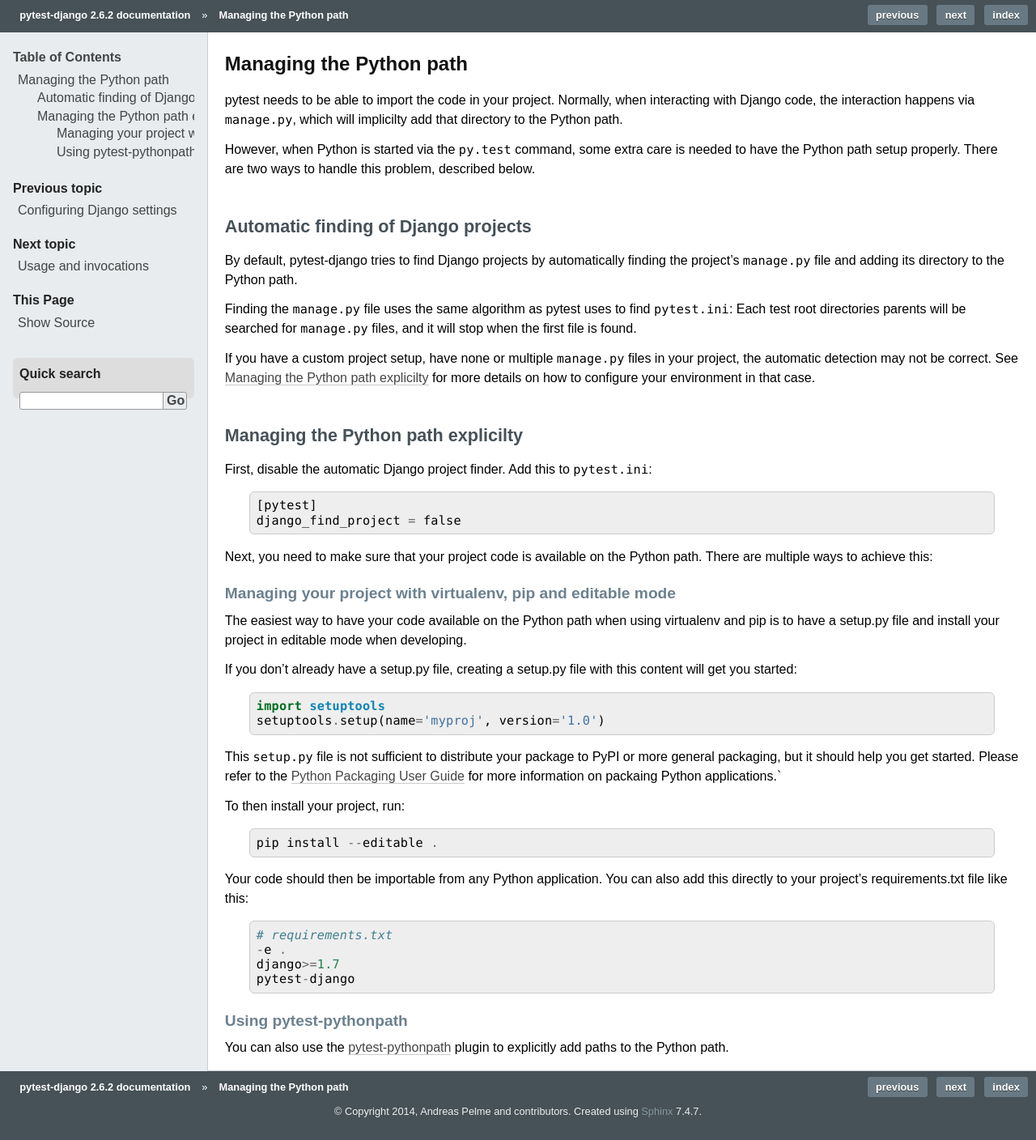
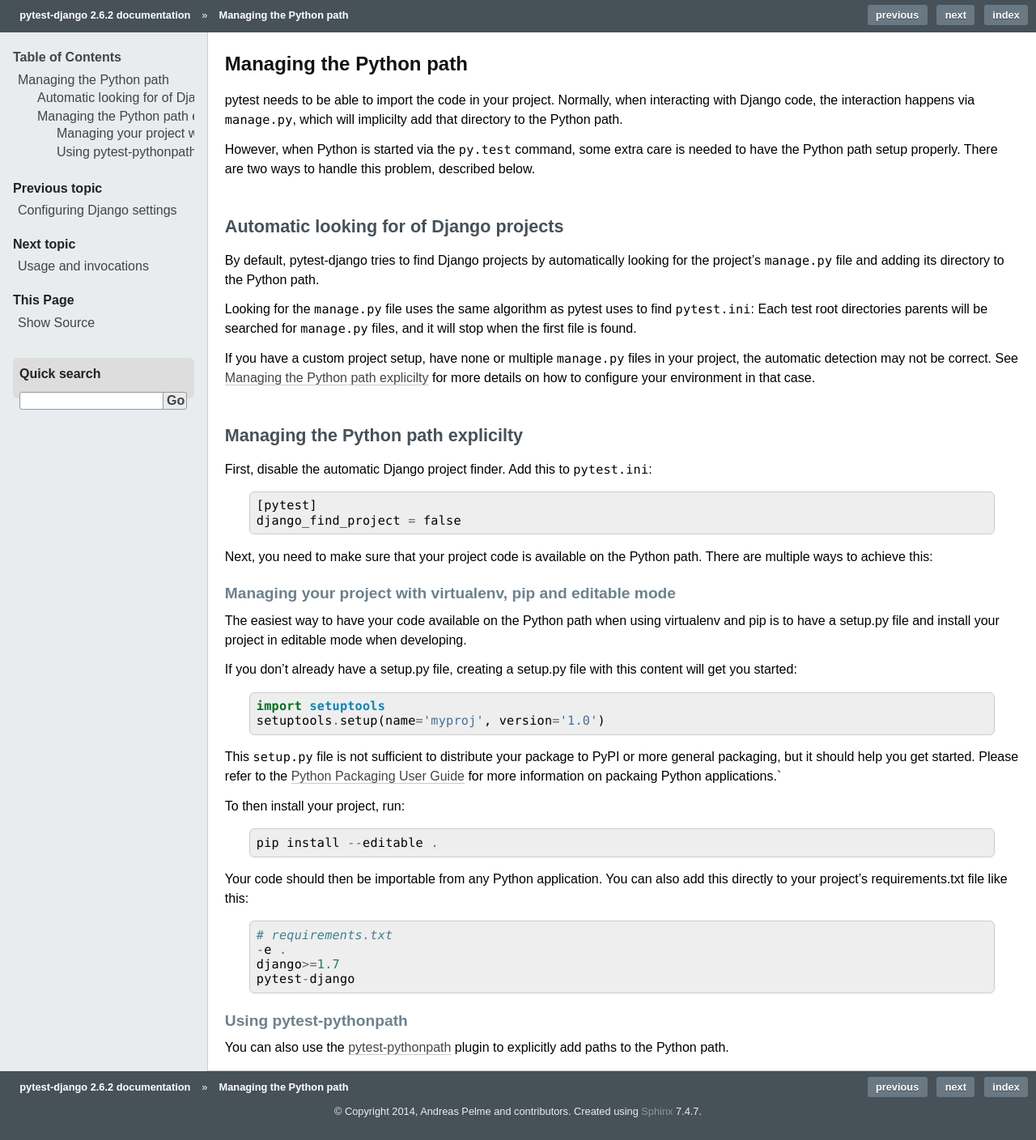
Before and after one commit to pytest-dev/pytest-django, a Sphinx documentation site: the page built from docs/managing_python_path.rst, in a window 1280 px wide. Shown: the whole page at 81% size. Built offline with Sphinx 7.4.7, drawn with Linux system fonts in a browser that asks for light colours.

Commit message:
Managing python path docs: s/finding/looking for/

```diff
--- a/docs/managing_python_path.rst
+++ b/docs/managing_python_path.rst
@@ -11,14 +11,14 @@ However, when Python is started via the ``py.test`` command, some extra care is
 needed to have the Python path setup properly. There are two ways to handle
 this problem, described below.
 
-Automatic finding of Django projects
-------------------------------------
+Automatic looking for of Django projects
+----------------------------------------
 
 By default, pytest-django tries to find Django projects by automatically
-finding the project's ``manage.py`` file and adding its directory to the Python
-path.
+looking for the project's ``manage.py`` file and adding its directory to the
+Python path.
 
-Finding the ``manage.py`` file uses the same algorithm as pytest uses to find
+Looking for the ``manage.py`` file uses the same algorithm as pytest uses to find
 ``pytest.ini``: Each test root directories parents will be searched for ``manage.py``
 files, and it will stop when the first file is found.
 
```
